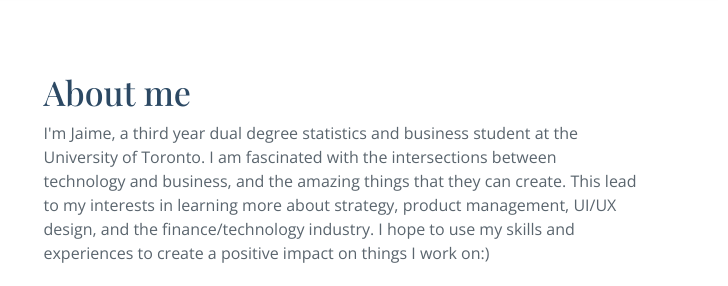
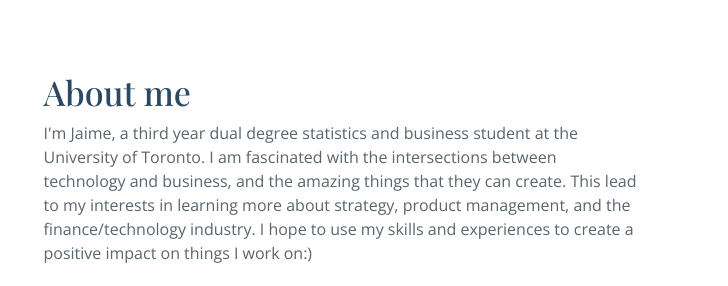
Before and after one commit to jaimewai/jaimewai, a plain HTML site: page index.html in a window 1280 px wide. Shown: the part 690-976 px from the top of the page, 552-1280 px from the left. Drawn offline with nearby package versions, Linux system fonts and the light colour scheme; a web font is replaced by a local one.

Commit message:
Update index.html

```diff
--- a/index.html
+++ b/index.html
@@ -78,7 +78,7 @@
               <p>
                 I'm Jaime, a third year dual degree statistics and business student at the University of Toronto. I am
                 fascinated with the intersections between technology and business, and the amazing things that they can create. This lead
-                to my interests in learning more about strategy, product management, UI/UX design, and the finance/technology industry. I hope to use my skills and
+                to my interests in learning more about strategy, product management, and the finance/technology industry. I hope to use my skills and
                 experiences to create a positive impact on things I work on:)
               </p>
               <br>
```
